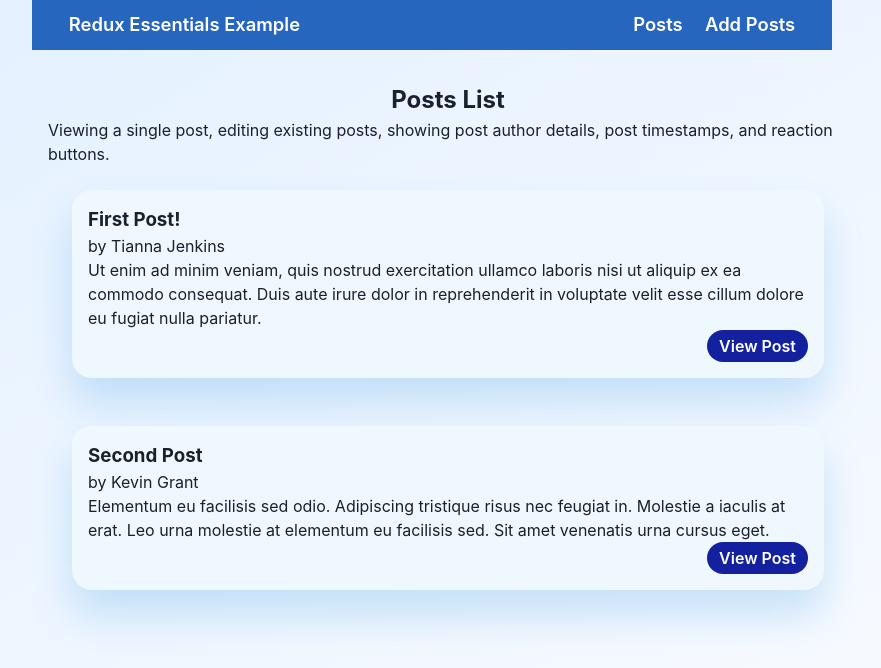
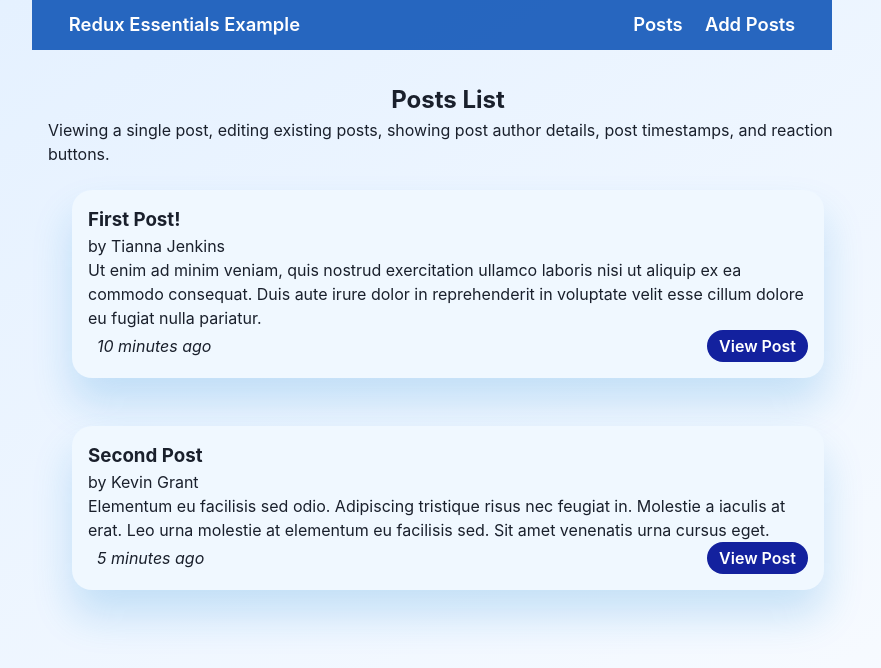
Before and after one commit to MajkoDev/redux-toolkit, a React (Vite) app: page / in a window 1280 px wide. Shown: the top 668 px of the page, without its empty margins (208-1089 px from the left). Built offline with nearby package versions, Linux system fonts and the light colour scheme.

Commit message:
adding data and reactions

```diff
--- a/03-post-intermediate/postsSlice.js
+++ b/03-post-intermediate/postsSlice.js
@@ -1,4 +1,5 @@
 import { createSlice, nanoid } from "@reduxjs/toolkit";
+import { sub } from "date-fns";
 
 const initialState = [
   {
@@ -7,6 +8,8 @@
     content:
       "Ut enim ad minim veniam, quis nostrud exercitation ullamco laboris nisi ut aliquip ex ea commodo consequat. Duis aute irure dolor in reprehenderit in voluptate velit esse cillum dolore eu fugiat nulla pariatur.",
     user: "0",
+    date: sub(new Date(), { minutes: 10 }).toISOString(),
+    reactions: {thumbsUp: 0, hooray: 0, heart: 0, rocket: 0, eyes: 0}
   },
   {
     id: "2",
@@ -14,6 +17,8 @@
     content:
       "Elementum eu facilisis sed odio. Adipiscing tristique risus nec feugiat in. Molestie a iaculis at erat. Leo urna molestie at elementum eu facilisis sed. Sit amet venenatis urna cursus eget.",
     user: "1",
+    date: sub(new Date(), { minutes: 5 }).toISOString(),
+    reactions: {thumbsUp: 0, hooray: 0, heart: 0, rocket: 0, eyes: 0}
   },
 ];
 
@@ -43,12 +48,19 @@
       if (existingPost) {
         existingPost.title = title;
         existingPost.content = content;
-        existingPost.user = userId
+        existingPost.user = userId;
+      }
+    },
+    reactionAdded(state, action) {
+      const { postId, reaction } = action.payload;
+      const existingPost = state.find((post) => post.id === postId);
+      if (existingPost) {
+        existingPost.reactions[reaction]++;
       }
     },
   },
 });
 
-export const { postAdded, postUpdated } = postsSlice.actions;
+export const { postAdded, postUpdated, reactionAdded } = postsSlice.actions;
 
 export default postsSlice.reducer;
```
